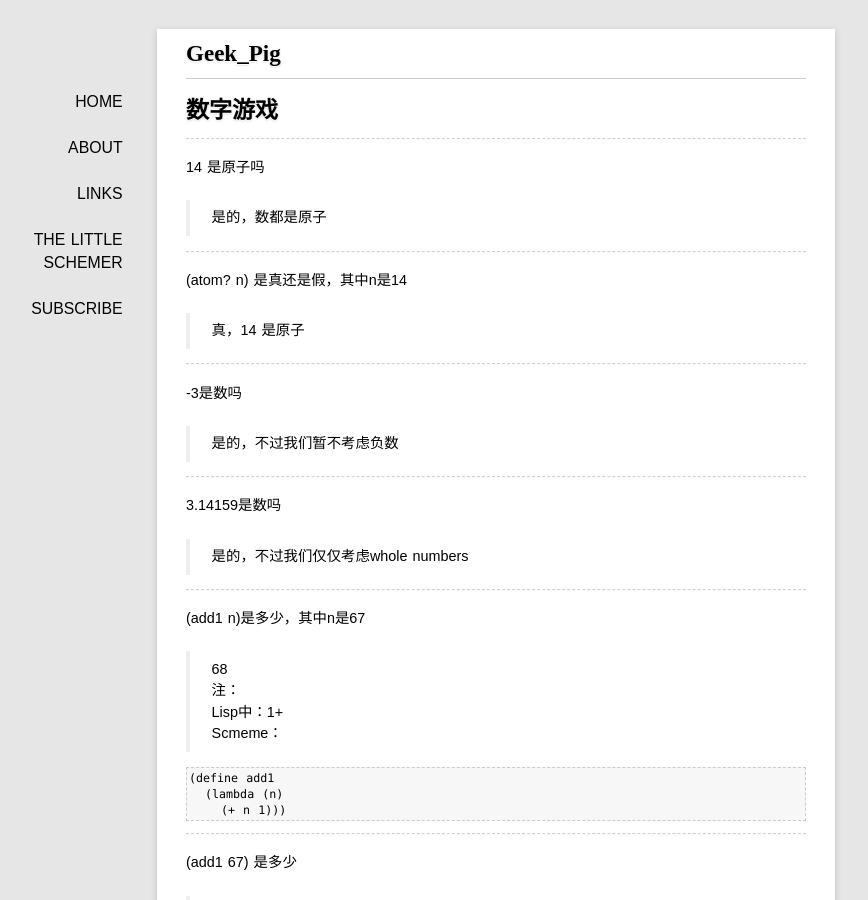
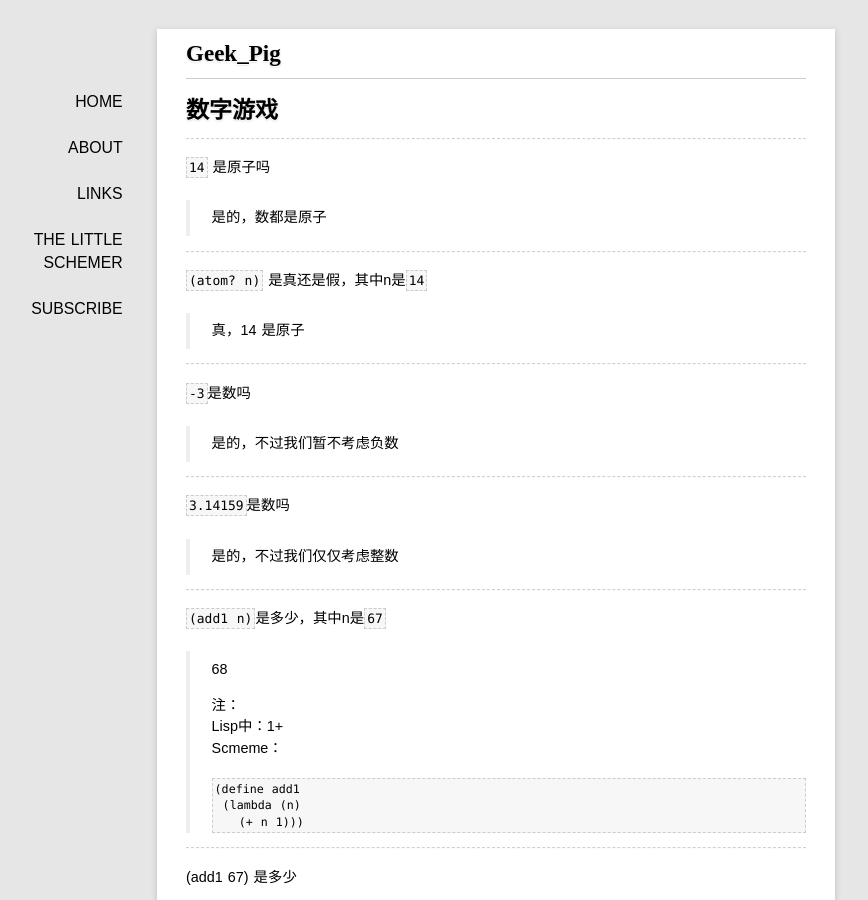
Before and after one commit to rhuichao/uternet.github.io, a Jekyll site: the page built from TLS/04.md, in a window 1280 px wide and 900 px high. Shown: the whole window, without its empty margins (144-1012 px from the left). Built offline with Jekyll 4.4.1, drawn with Linux system fonts in a browser that asks for light colours; some web fonts are replaced; Markdown is read by kramdown in place of the engine named in the settings.

Commit message:
new document posted

````diff
--- a/TLS/04.md
+++ b/TLS/04.md
@@ -4,42 +4,43 @@ title: 数字游戏
 ---
 
 ---
-14 是原子吗
+`14` 是原子吗
 
 >是的，数都是原子
 
 --------------
 
-(atom? n) 是真还是假，其中n是14
+`(atom? n)` 是真还是假，其中n是`14`
 
 >真，14 是原子
 
 --------------
 
--3是数吗
+`-3`是数吗
 
 >是的，不过我们暂不考虑负数
 
 --------------
 
-3.14159是数吗
+`3.14159`是数吗
 
->是的，不过我们仅仅考虑whole numbers
+>是的，不过我们仅仅考虑整数
 
 --------------
 
-(add1 n)是多少，其中n是67
+`(add1 n)`是多少，其中n是`67`
 
 >68
+>
 >注：
 >Lisp中：1+
 >Scmeme：
-
-```
-(define add1
-  (lambda (n)
-    (+ n 1)))
-```
+>
+>```
+>(define add1
+>  (lambda (n)
+>    (+ n 1)))
+>```
 
 --------------
 
````
